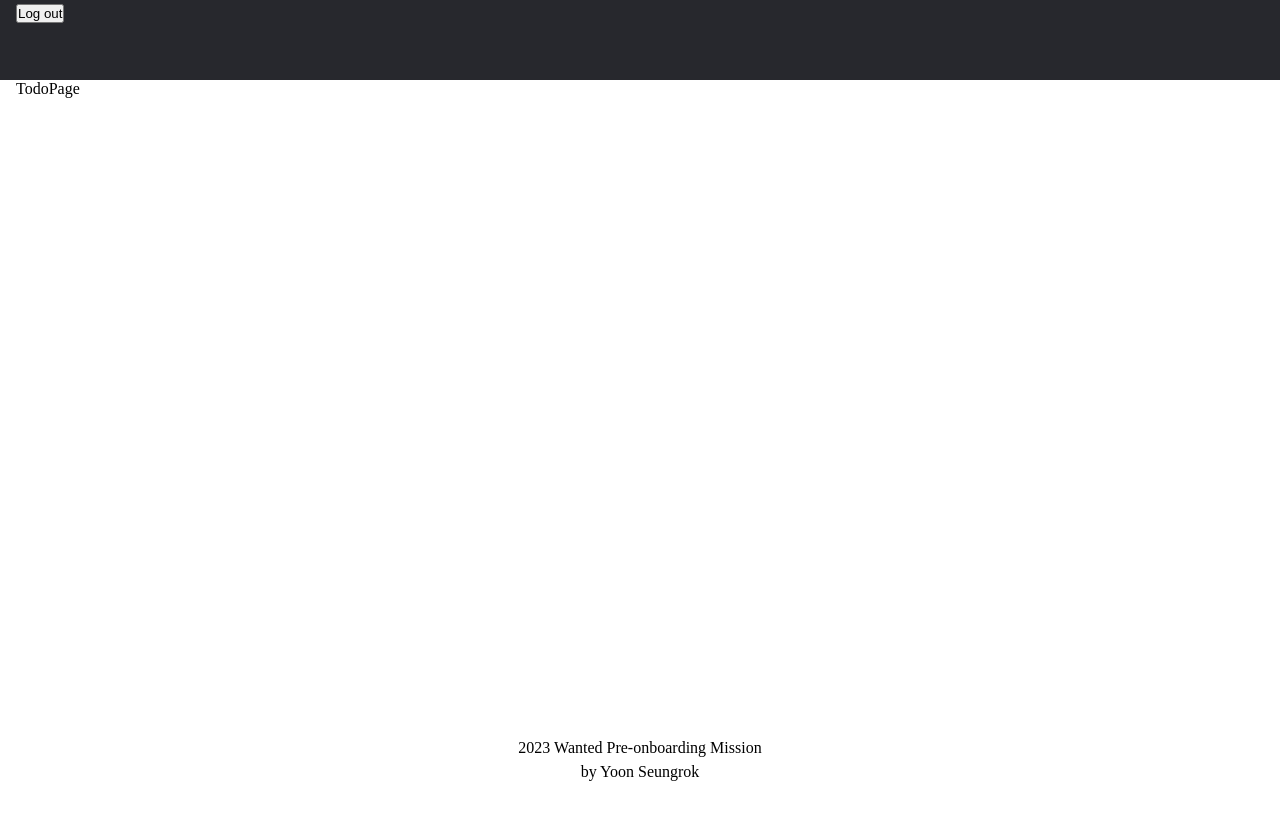
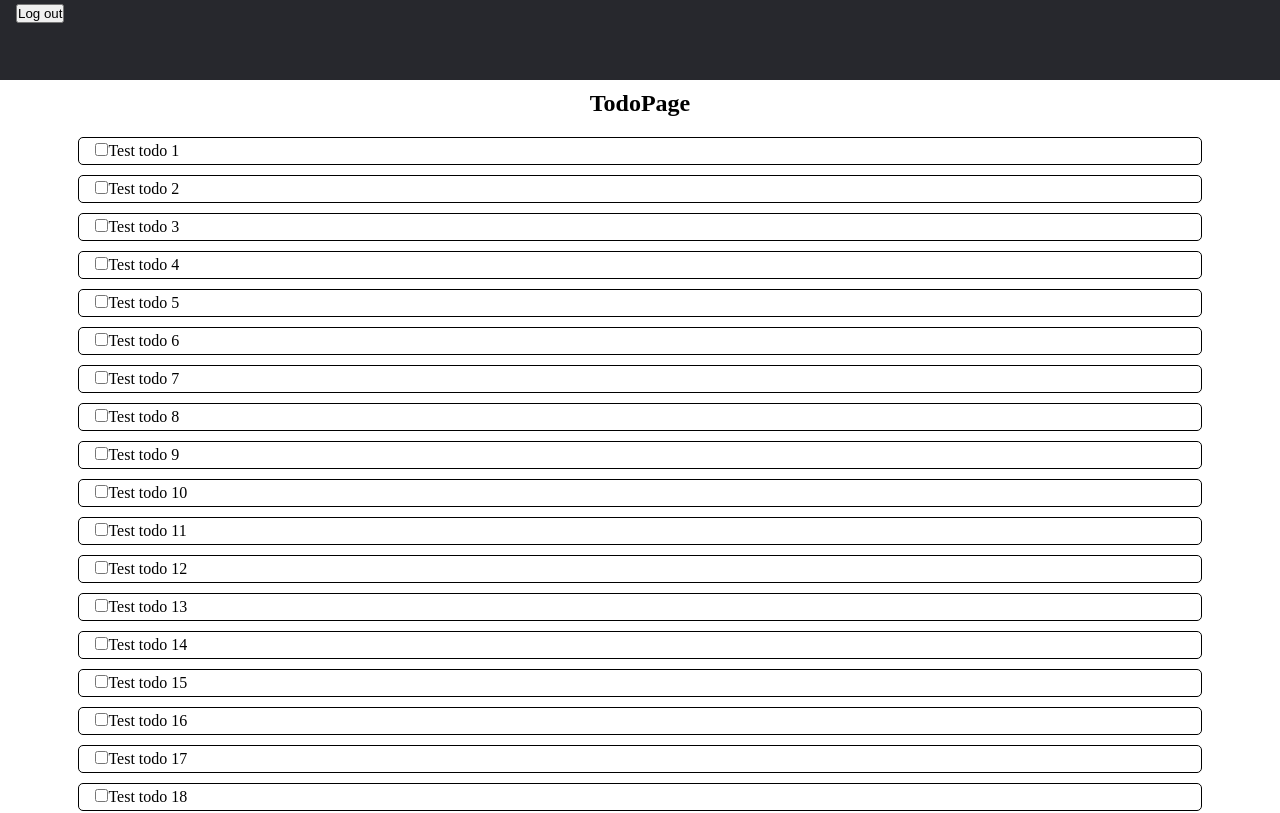
Before and after one commit to SeungrokYoon/wanted-pre-onboarding-frontend, a React (Create React App) app: page /todo in a window 1280 px wide. Shown: the top 813 px of the page. Built offline with nearby package versions, Linux system fonts and the light colour scheme; sample sign-in values are in the browser's storage.

Commit message:
feat: add basic TodoPage markup with dummy data

```diff
--- /dev/null
+++ b/src/components/Todo.tsx
@@ -0,0 +1,39 @@
+import styled from '@emotion/styled'
+import { useState } from 'react'
+
+interface TodoProps {
+  text: string
+  completed: boolean
+}
+
+const Todo = ({ text, completed }: TodoProps) => {
+  const [isCompleted, setIsCompleted] = useState(completed)
+  return (
+    <Li>
+      <label>
+        <input
+          type="checkbox"
+          checked={isCompleted}
+          onClick={() => {
+            setIsCompleted((prev) => !prev)
+          }}
+        />
+        <span>{text}</span>
+      </label>
+    </Li>
+  )
+}
+
+export default Todo
+
+const Li = styled.li`
+  display: flex;
+  justify-content: space-between;
+  align-items: center;
+  flex-wrap: nowrap;
+  flex: 1;
+  height: 2rem;
+  padding: 0.25rem 1rem;
+  border: 1px solid black;
+  border-radius: 5px;
+`
--- a/src/pages/TodoPage.tsx
+++ b/src/pages/TodoPage.tsx
@@ -1,11 +1,56 @@
 import { Navigate } from 'react-router-dom'
 import { useAuthState } from '../AuthProvider'
+import styled from '@emotion/styled'
+import Todo from '../components/Todo'
 
 const TodoPage = () => {
   const { userState } = useAuthState()
+  const dummyTodos = new Array(30).fill(0).map((v, i) => ({
+    id: i + 1,
+    todo: `Test todo ${i + 1}`,
+    isCompleted: v % 2 ? true : false,
+  }))
+
   return (
-    <>{!userState.auth ? <Navigate to="/signin" /> : <div>TodoPage</div>}</>
+    <>
+      {!userState.auth ? (
+        <Navigate to="/signin" />
+      ) : (
+        <Section>
+          <Title>TodoPage</Title>
+          <TodoList>
+            {dummyTodos.map(({ id, todo, isCompleted }) => (
+              <Todo key={id} text={todo} completed={isCompleted} />
+            ))}
+          </TodoList>
+        </Section>
+      )}
+    </>
   )
 }
 
 export default TodoPage
+
+const Title = styled.h1`
+  margin-top: 10px;
+  margin-bottom: 20px;
+`
+
+const Section = styled.section`
+  display: flex;
+  flex-direction: column;
+  justify-content: center;
+  align-items: center;
+  width: 100%;
+  height: 100%;
+`
+
+const TodoList = styled.ul`
+  display: flex;
+  flex-direction: column;
+  gap: 10px;
+  width: 90%;
+  height: 90%;
+  list-style: none;
+  overflow-y: auto;
+`
```
